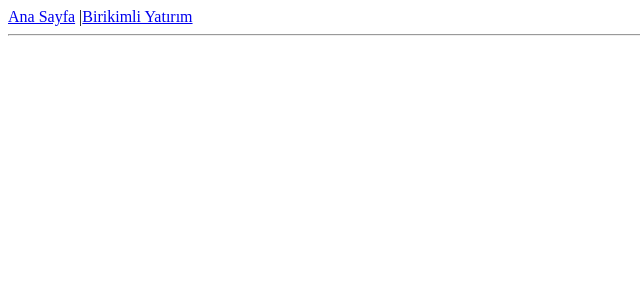
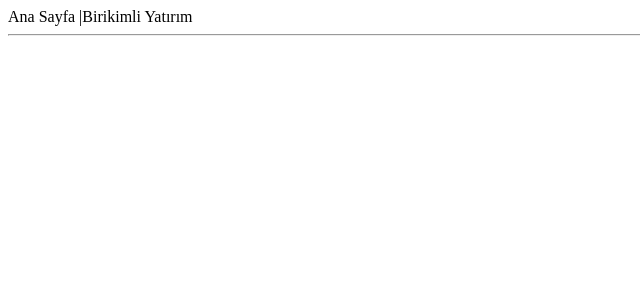
Before and after one commit to SerdarSerifoglu/Investment-Benchmark, a React (Vite) app in the folder frontend/: page / in a window 1280 px wide. Shown: the top 300 px of the page, without its empty margins (0-640 px from the left). Built offline with nearby package versions, Linux system fonts and the light colour scheme.

Commit message:
Emotion library's simple sample.

```diff
--- a/frontend/src/components/NavbarTop.js
+++ b/frontend/src/components/NavbarTop.js
@@ -1,13 +1,29 @@
 import { NavLink } from "react-router-dom";
+import { css } from "@emotion/react";
+import styled from "@emotion/styled";
+
 const NavbarTop = () => {
   return (
     <>
       <div className="navbar">
-        <NavLink to="/main-page">Ana Sayfa</NavLink> |
-        <NavLink to="/cumulative-report">Birikimli Yatırım</NavLink>
+        <NavLinkStyled to="/main-page">Ana Sayfa</NavLinkStyled> |
+        <NavLinkStyled to="/cumulative-report">Birikimli Yatırım</NavLinkStyled>
       </div>
     </>
   );
 };
+const NavLinkStyled = styled(NavLink)`
+  color: black;
+  text-decoration: none;
 
+  &:hover {
+    font-weight: bold;
+    color: coral;
+  }
+
+  &.active {
+    font-weight: bold;
+    color: orange;
+  }
+`;
 export default NavbarTop;
```
